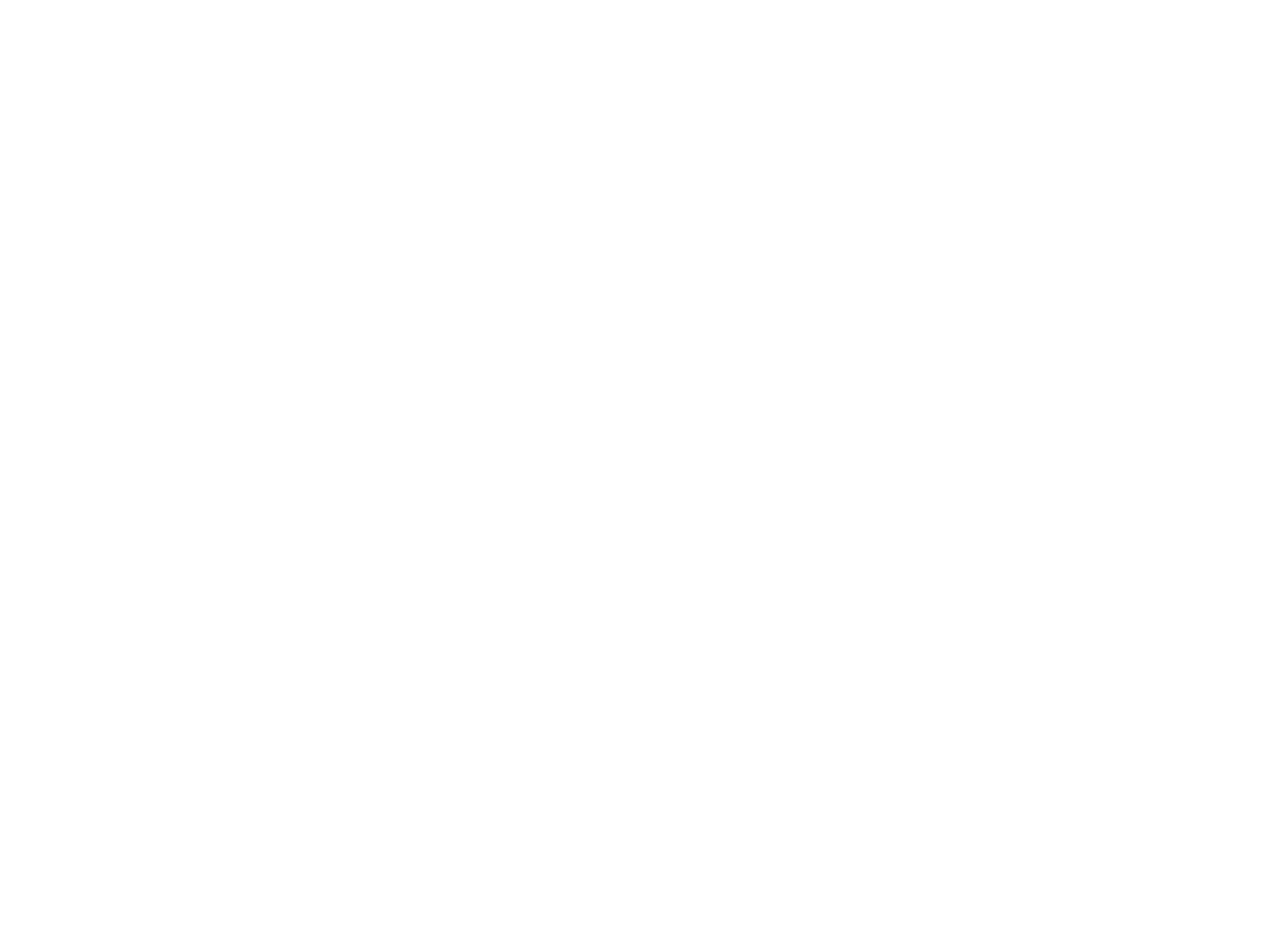
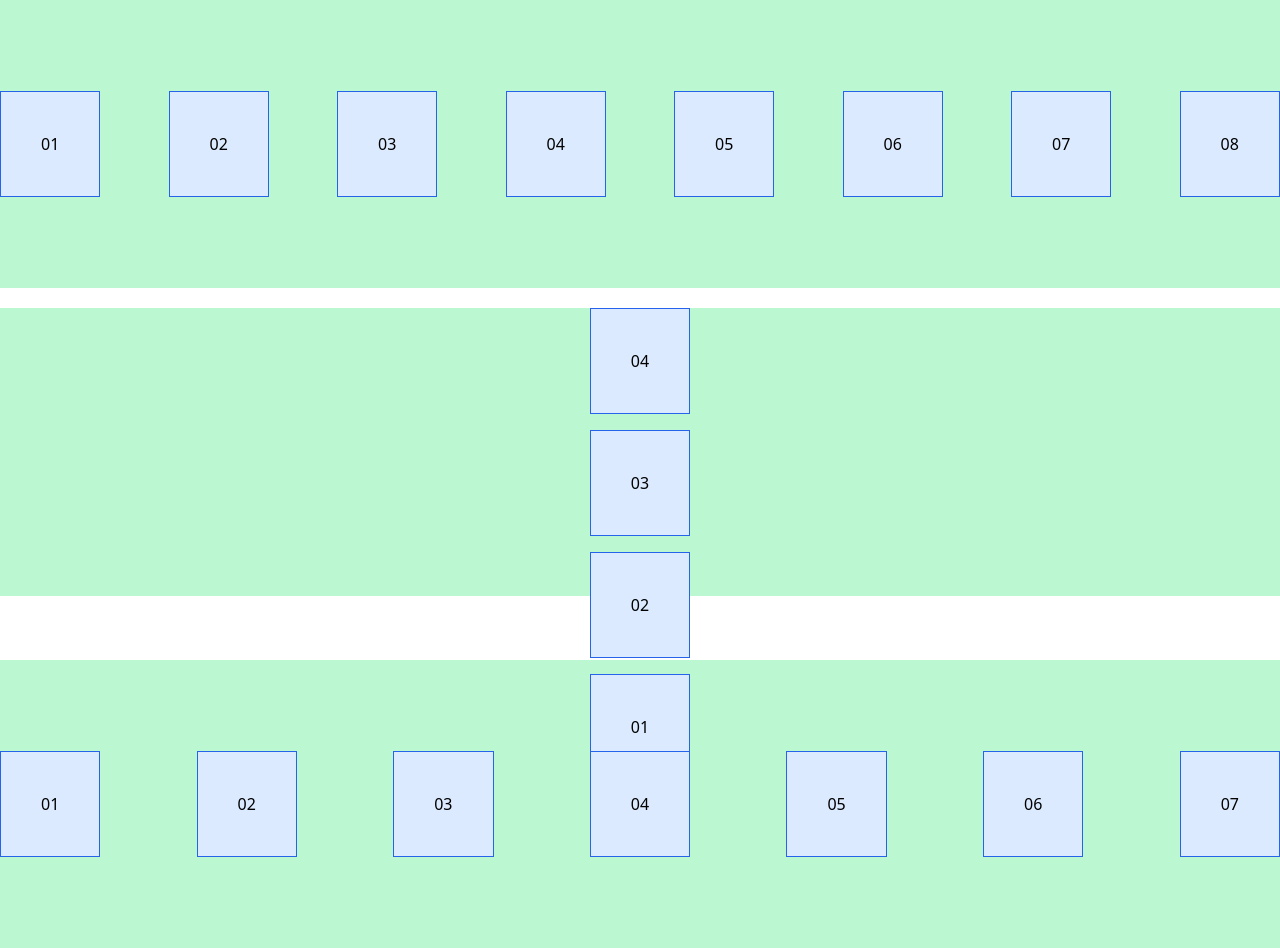
Before and after one commit to shekhardase/tailwind-learning, a plain HTML site: page 13-flex/index.html in a window 1280 px wide. Before the commit the page ends 800 px from the top, so only its background shows below. Drawn offline with nearby package versions, Linux system fonts and the light colour scheme.

Commit message:
Tailwind Flexbox

```diff
--- a/13-flex/index.html
+++ b/13-flex/index.html
@@ -1,5 +1,6 @@
 <!DOCTYPE html>
 <html lang="en">
+
 <head>
   <meta charset="UTF-8" />
   <meta http-equiv="X-UA-Compatible" content="IE=edge" />
@@ -7,13 +8,50 @@
   <script src="https://cdn.tailwindcss.com"></script>
   <title>Flex</title>
 </head>
+
 <body>
   <!-- Flex and alignment -->
+  <div class="flex flex-wrap justify-between items-center h-72 w-full bg-green-200">
+
+    <div class="p-10 border border-blue-600 bg-blue-100">01</div>
+    <div class="p-10 border border-blue-600 bg-blue-100">02</div>
+    <div class="p-10 border border-blue-600 bg-blue-100">03</div>
+    <div class="p-10 border border-blue-600 bg-blue-100">04</div>
+    <div class="p-10 border border-blue-600 bg-blue-100">05</div>
+    <div class="p-10 border border-blue-600 bg-blue-100">06</div>
+    <div class="p-10 border border-blue-600 bg-blue-100">07</div>
+    <div class="p-10 border border-blue-600 bg-blue-100">08</div>
+  </div>
+
 
   <!-- Flex Column, Gap and Order -->
+  <div class="mt-5 flex flex-col gap-4 justify-between items-center h-72 w-full bg-green-200">
+
+    <div class="order-4 p-10 border border-blue-600 bg-blue-100">01</div>
+    <div class="order-3 p-10 border border-blue-600 bg-blue-100">02</div>
+    <div class="order-2 p-10 border border-blue-600 bg-blue-100">03</div>
+    <div class="order-1 p-10 border border-blue-600 bg-blue-100">04</div>
+
+  </div>
+
 
   <!-- Grow and shrink -->
+  <div
+  class="mt-16 flex flex-wrap justify-between items-center h-72 w-full bg-green-200">
+
+  <div class="p-10 border border-blue-600 bg-blue-100">01</div>
+  <div class="p-10 border border-blue-600 bg-blue-100">02</div>
+  <div class="p-10 border border-blue-600 bg-blue-100">03</div>
+  <div class="p-10 border border-blue-600 bg-blue-100">04</div>
+  <div class="p-10 border border-blue-600 bg-blue-100">05</div>
+  <div class="p-10 border border-blue-600 bg-blue-100">06</div>
+  <div class="p-10 border border-blue-600 bg-blue-100">07</div>
+
+</div>
+
+
 </body>
+
 </html>
 
 <!-- Justify Content
```
Lines whose indentation alone changed are shown as unchanged.
